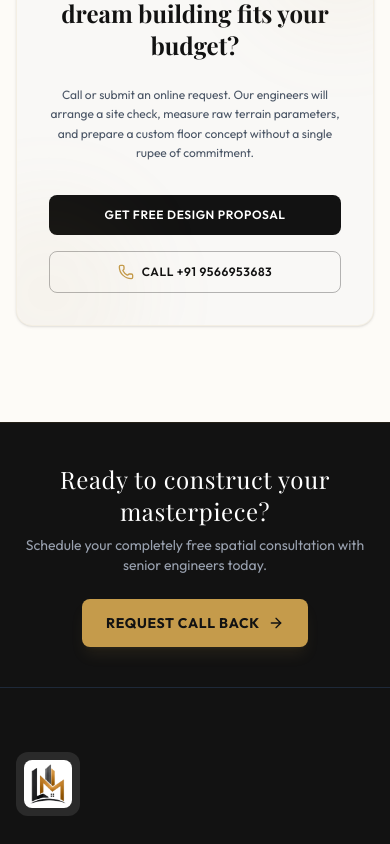
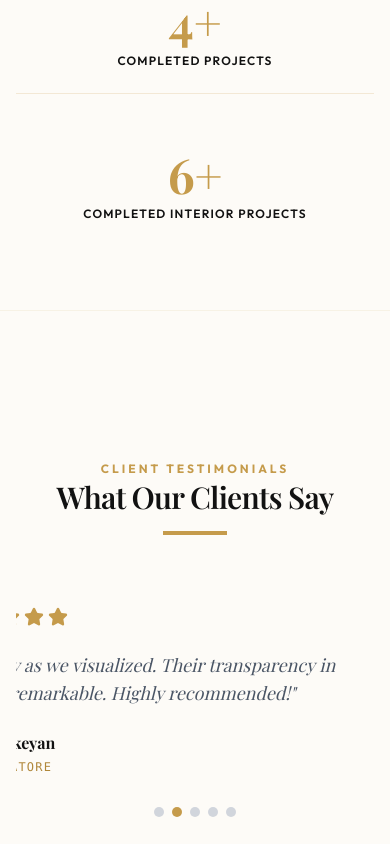
Before and after one commit to GaneshPrasad14/Laamarixinfra, a React (Vite) app: page / in a window 390 px wide. Shown: the part 4160-5004 px from the top of the page. Built offline with nearby package versions, Linux system fonts and the light colour scheme; a web font is replaced by a local one.

Commit message:
Update HomeView.tsx

```diff
--- a/src/components/HomeView.tsx
+++ b/src/components/HomeView.tsx
@@ -1,7 +1,93 @@
-import { motion } from 'motion/react';
-import { Compass, HardHat, Palette, Check, ArrowRight, Phone, Award, ShieldCheck, Landmark } from 'lucide-react';
+import { useState, useEffect, useRef } from 'react';
+import { motion, useInView } from 'motion/react';
+import { Compass, HardHat, Palette, Check, ArrowRight, Phone, Award, ShieldCheck, Landmark, Star } from 'lucide-react';
 import { IMAGES } from '../constants';
 import { PageType } from '../types';
+
+function Counter({ end, suffix, text }: { end: number, suffix: string, text: string }) {
+  const [count, setCount] = useState(0);
+  const ref = useRef(null);
+  const isInView = useInView(ref, { once: true, margin: "-100px" });
+
+  useEffect(() => {
+    if (isInView) {
+      let start = 0;
+      const duration = 2000;
+      const increment = end / (duration / 16);
+      const timer = setInterval(() => {
+        start += increment;
+        if (start >= end) {
+          setCount(end);
+          clearInterval(timer);
+        } else {
+          setCount(Math.floor(start));
+        }
+      }, 16);
+      return () => clearInterval(timer);
+    }
+  }, [isInView, end]);
+
+  return (
+    <div ref={ref} className="text-center p-6 space-y-2">
+      <div className="font-serif text-5xl md:text-6xl font-bold text-gold-500">
+        {count}{suffix}
+      </div>
+      <div className="text-luxury-black font-semibold uppercase tracking-widest text-xs">
+        {text}
+      </div>
+    </div>
+  );
+}
+
+const TESTIMONIALS = [
+  { name: 'Karthikeyan', location: 'Coimbatore', text: 'LAAMARIX built our dream home exactly as we visualized. Their transparency in pricing and daily site updates were remarkable. Highly recommended!' },
+  { name: 'Ramesh Babu', location: 'Coimbatore', text: 'The structural quality and premium finishes are outstanding. The interior work in our living room was perfectly executed by their expert team.' },
+  { name: 'Senthil Kumar', location: 'Trichy', text: 'From architectural planning to final handover, the process was completely stress-free. Very professional engineers and zero hidden costs.' },
+  { name: 'Murugan', location: 'Theni', text: 'We hired them for a commercial building project. The modern elevation and timely delivery exceeded our expectations. Best builders in the region.' },
+  { name: 'Vignesh', location: 'Madurai', text: 'Excellent interior design execution! They transformed our old kitchen into an ultra-modern modular setup with perfect lighting.' },
+];
+
+function TestimonialCarousel() {
+  const [currentIndex, setCurrentIndex] = useState(0);
+
+  useEffect(() => {
+    const timer = setInterval(() => {
+      setCurrentIndex((prev) => (prev + 1) % TESTIMONIALS.length);
+    }, 5000);
+    return () => clearInterval(timer);
+  }, []);
+
+  return (
+    <div className="relative overflow-hidden w-full max-w-4xl mx-auto py-10">
+      <div
+        className="flex transition-transform duration-700 ease-in-out"
+        style={{ transform: `translateX(-${currentIndex * 100}%)` }}
+      >
+        {TESTIMONIALS.map((t, i) => (
+          <div key={i} className="min-w-full px-4 text-center space-y-6 shrink-0">
+            <div className="flex justify-center gap-1">
+              {[...Array(5)].map((_, j) => <Star key={j} className="w-5 h-5 text-gold-500 fill-gold-500" />)}
+            </div>
+            <p className="text-gray-600 font-serif text-lg md:text-xl italic max-w-2xl mx-auto">"{t.text}"</p>
+            <div>
+              <h4 className="font-bold text-luxury-black">{t.name}</h4>
+              <p className="text-xs text-gold-600 font-mono tracking-widest uppercase mt-1">{t.location}</p>
+            </div>
+          </div>
+        ))}
+      </div>
+      <div className="flex justify-center gap-2 mt-8">
+        {TESTIMONIALS.map((_, i) => (
+          <button
+            key={i}
+            onClick={() => setCurrentIndex(i)}
+            className={`w-2.5 h-2.5 rounded-full transition-colors ${i === currentIndex ? 'bg-gold-500' : 'bg-gray-300'}`}
+          />
+        ))}
+      </div>
+    </div>
+  );
+}
 
 interface HomeViewProps {
   setCurrentPage: (page: PageType) => void;
@@ -279,6 +365,28 @@ export default function HomeView({ setCurrentPage, onOpenQuote }: HomeViewProps)
         </div>
       </section>
 
+      {/* Stats Section */}
+      <section className="bg-warm-white border-y border-gold-500/10 py-16">
+        <div className="max-w-5xl mx-auto px-4 sm:px-6 lg:px-8">
+          <div className="grid grid-cols-1 sm:grid-cols-2 gap-8 divide-y sm:divide-y-0 sm:divide-x divide-gold-500/20">
+            <Counter end={4} suffix="+" text="Completed Projects" />
+            <Counter end={6} suffix="+" text="Completed Interior Projects" />
+          </div>
+        </div>
+      </section>
+
+      {/* Testimonials Section */}
+      <section className="max-w-7xl mx-auto px-4 sm:px-6 lg:px-8 py-12">
+        <div className="text-center space-y-4 max-w-3xl mx-auto mb-8">
+          <span className="text-xs font-bold text-gold-500 tracking-[0.25em] uppercase">Client Testimonials</span>
+          <h2 className="font-serif text-3xl sm:text-4xl font-semibold tracking-tight text-luxury-black">
+            What Our Clients Say
+          </h2>
+          <div className="w-16 h-1 bg-gold-500 mx-auto"></div>
+        </div>
+        <TestimonialCarousel />
+      </section>
+
       {/* 5. Quick Consultation Block */}
       <section className="max-w-5xl mx-auto px-4">
         <div className="bg-warm-bg border border-gold-500/10 rounded-2xl p-8 md:p-12 text-center space-y-6 shadow-sm relative overflow-hidden">
```
